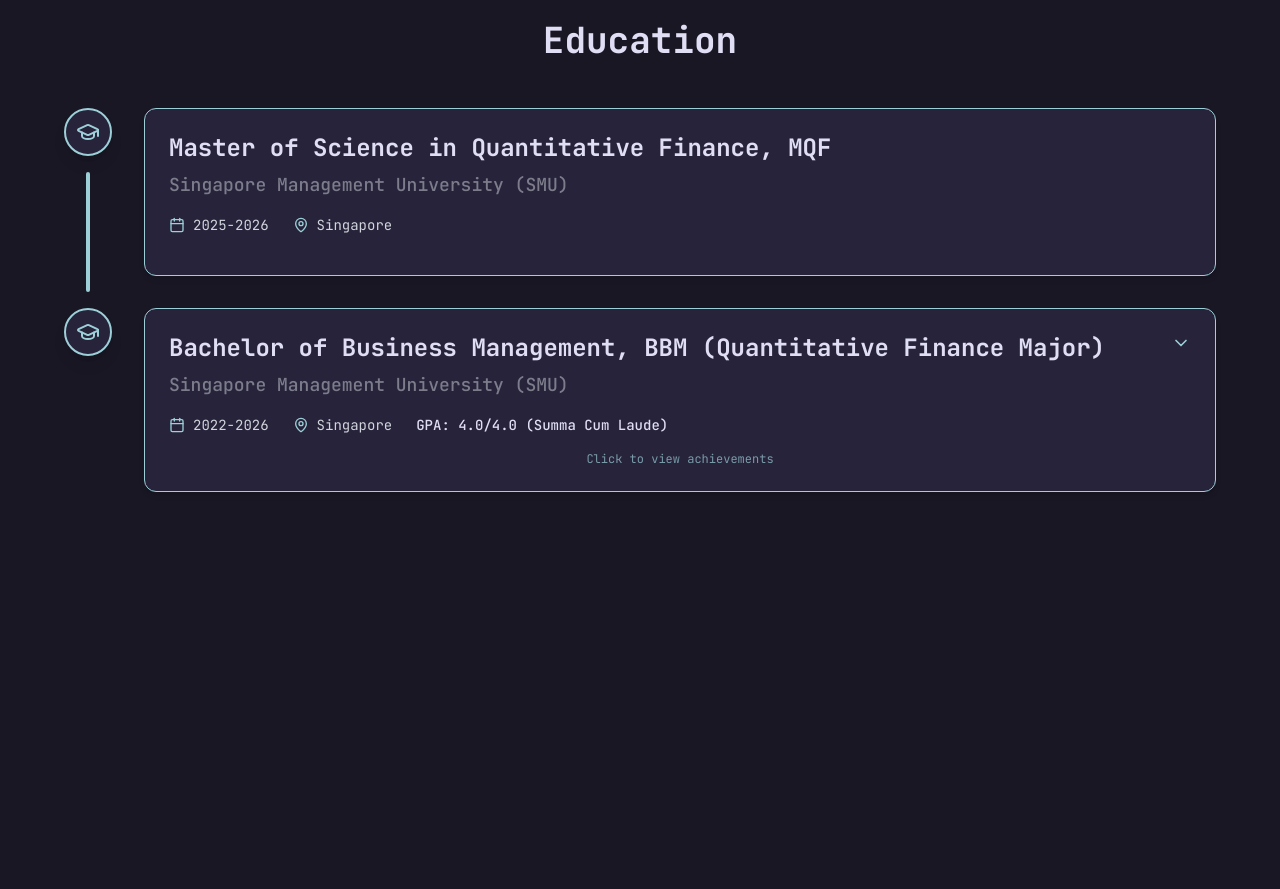
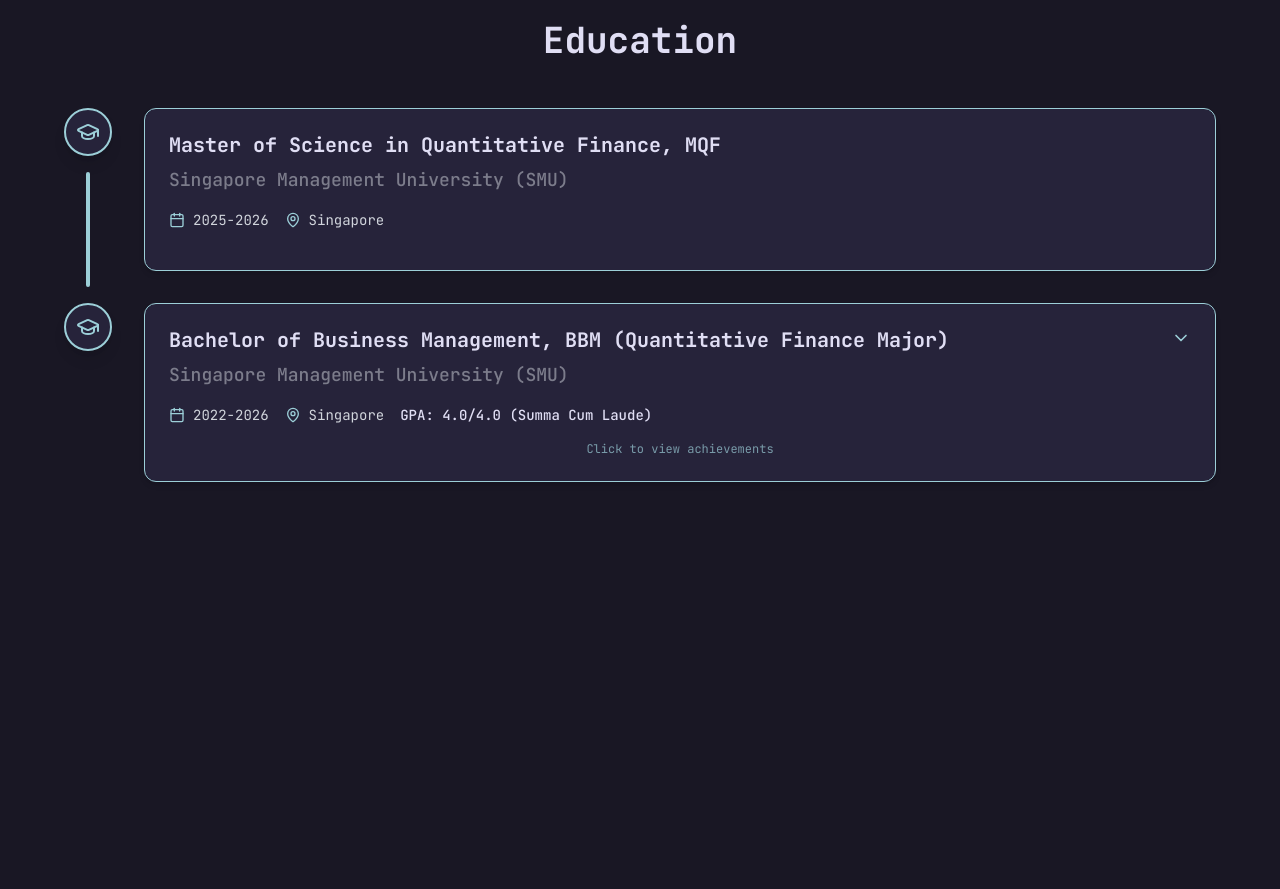
Before and after one commit to xavierchen0/portfolio-website, a React (Vite) app: page / in a window 1280 px wide. Shown: the part 780-1669 px from the top of the page. Built offline with nearby package versions, Linux system fonts and the light colour scheme.

Commit message:
fix: change lg: to md:

```diff
--- a/src/components/EducationSection.jsx
+++ b/src/components/EducationSection.jsx
@@ -128,9 +128,9 @@ export default function EducationSection({ id }) {
                   onClick={() => toggleCard(edu.id)}
                 >
                   {/* Card Header */}
-                  <div className="mb-4 flex flex-col space-y-4 lg:flex-row lg:items-start lg:justify-between lg:space-y-0">
+                  <div className="mb-4 flex flex-col space-y-4 md:flex-row md:items-start md:justify-between md:space-y-0">
                     <div className="flex-1">
-                      <h3 className="mb-2 text-lg leading-tight font-bold md:text-xl lg:text-2xl">
+                      <h3 className="mb-2 text-lg leading-tight font-bold md:text-xl">
                         {edu.degree}
                       </h3>
                       <p className="text-base font-medium text-gray-300 opacity-50 md:text-lg">
@@ -138,7 +138,7 @@ export default function EducationSection({ id }) {
                       </p>
                     </div>
 
-                    <div className="flex items-center gap-3 lg:flex-shrink-0">
+                    <div className="flex items-center gap-3 md:flex-shrink-0">
                       {/* Expand/Collapse Icon */}
                       {edu.achievements && edu.achievements.length > 0 && (
                         <motion.div
@@ -155,7 +155,7 @@ export default function EducationSection({ id }) {
                   </div>
 
                   {/* Card Details */}
-                  <div className="mb-4 flex flex-col gap-3 text-sm md:gap-4 lg:flex-row lg:items-center lg:gap-6">
+                  <div className="mb-4 flex flex-col gap-3 text-sm md:flex-row md:items-center md:gap-4">
                     <div className="flex items-center gap-2">
                       <Calendar className="text-rosepinefoam h-4 w-4 flex-shrink-0" />
                       <span className="text-gray-300">{edu.period}</span>
```
